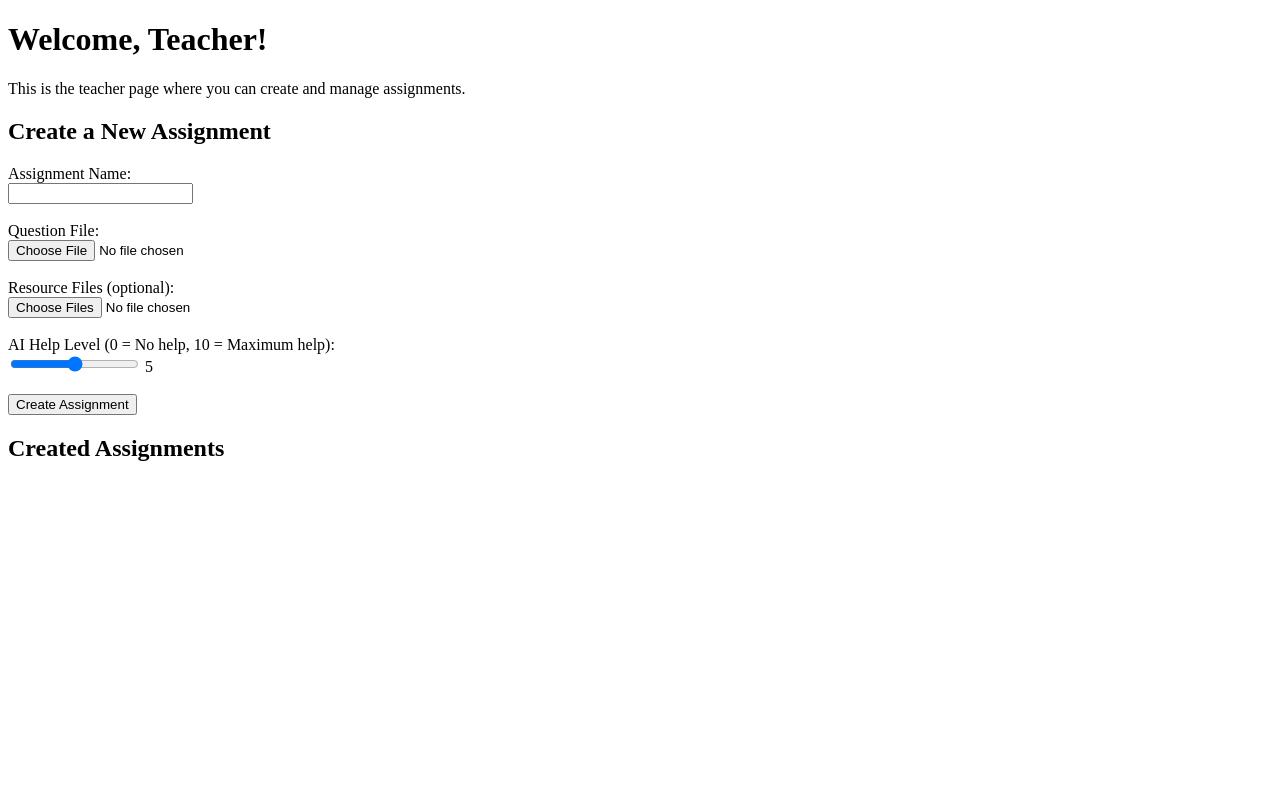
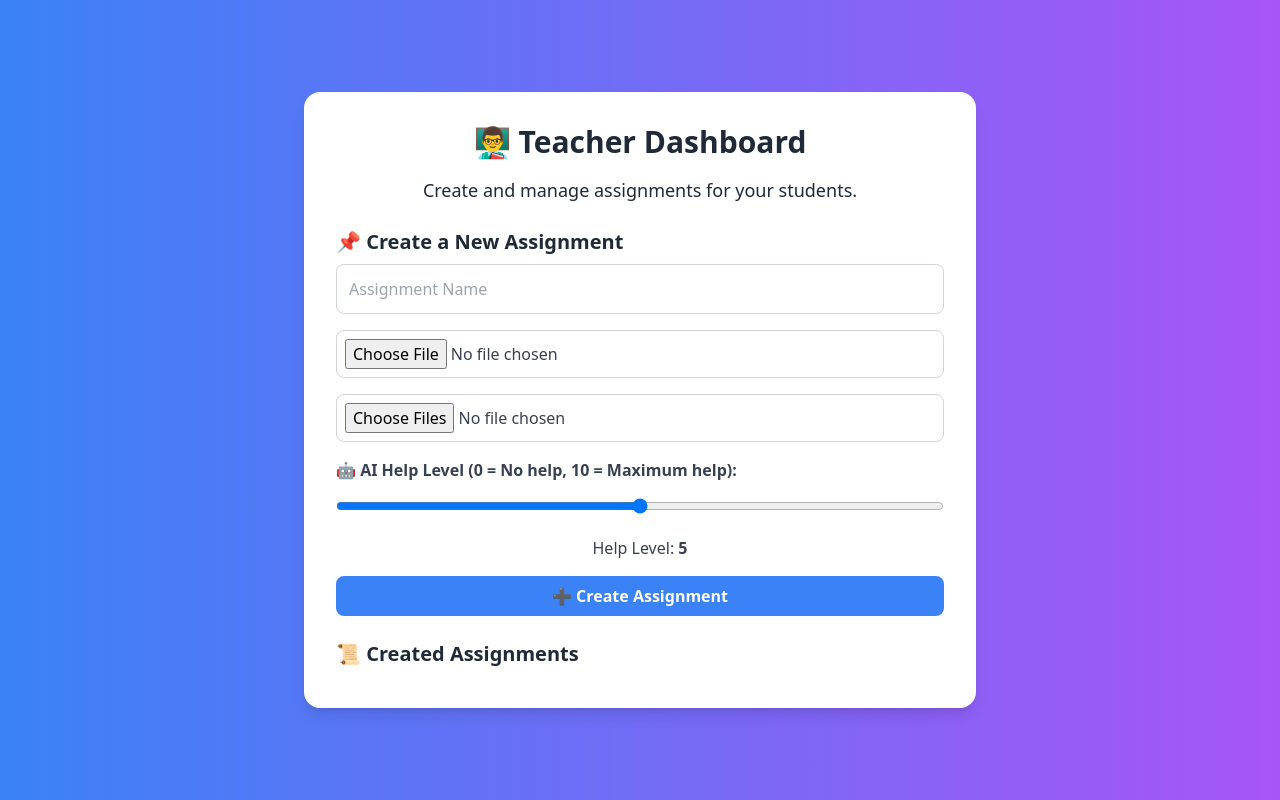
Before and after one commit to ArthurAllilaire/icnoslack, a Flask app: page /teacher in a window 1280 px wide. Run offline with Flask 3, Linux system fonts and the light colour scheme; some libraries are stand-ins or nearby versions.

Commit message:
[WB] refactor: add styling for webpages

```diff
--- a/templates/teacher.html
+++ b/templates/teacher.html
@@ -4,27 +4,23 @@
     <meta charset="UTF-8">
     <meta name="viewport" content="width=device-width, initial-scale=1.0">
     <title>Teacher Page</title>
+    <script src="https://cdn.tailwindcss.com"></script>
     <script>
-        // Array to store the assignments
         let assignments = [];
 
-        // Function to handle the assignment creation
         function createAssignment(event) {
-            event.preventDefault(); // Prevent form submission (page reload)
+            event.preventDefault();
 
-            // Get the values from the form
             const assignmentName = document.getElementById("assignmentName").value;
             const questionFile = document.getElementById("questionFile").files[0];
             const resourceFiles = document.getElementById("resourceFiles").files;
             const aiHelpLevel = document.getElementById("aiHelpLevel").value;
 
-            // Check if the assignment name and question file are provided
             if (!assignmentName || !questionFile) {
                 alert("Please provide an assignment name and a question file.");
                 return;
             }
 
-            // Create an object to store the assignment details
             const newAssignment = {
                 name: assignmentName,
                 questionFile: questionFile.name,
@@ -32,77 +28,77 @@
                 aiHelpLevel: aiHelpLevel
             };
 
-            // Add the new assignment to the assignments array
             assignments.push(newAssignment);
-
-            // Display the assignments on the page
             displayAssignments();
-
-            // Clear the form fields after submission
             document.getElementById("assignmentForm").reset();
+            updateHelpLevel(); // Reset displayed AI help level
         }
 
-        // Function to display the list of assignments
         function displayAssignments() {
             const assignmentsList = document.getElementById("assignmentsList");
-            assignmentsList.innerHTML = ""; // Clear current list
+            assignmentsList.innerHTML = "";
 
-            // Loop through the assignments array and display each assignment
             assignments.forEach((assignment, index) => {
                 const assignmentDiv = document.createElement("div");
-                assignmentDiv.classList.add("assignment");
+                assignmentDiv.classList.add("p-4", "bg-white", "rounded-lg", "shadow-md", "mb-4");
+
                 assignmentDiv.innerHTML = `
-                    <h3>Assignment ${index + 1}: ${assignment.name}</h3>
-                    <p>Question File: <a href="#" onclick="alert('Downloading: ${assignment.questionFile}')">${assignment.questionFile}</a></p>
-                    <p>Resource Files: ${assignment.resourceFiles.map(file =>
-                        `<a href="#" onclick="alert('Downloading: ${file}')">${file}</a>`).join(", ")}</p>
-                    <p>AI Help Level: ${assignment.aiHelpLevel}</p>
-                    <button onclick="deleteAssignment(${index})">Delete Assignment</button>
+                    <h3 class="text-lg font-bold text-gray-800">Assignment ${index + 1}: ${assignment.name}</h3>
+                    <p class="text-gray-600">📄 Question File: <a href="#" class="text-blue-500 underline" onclick="alert('Downloading: ${assignment.questionFile}')">${assignment.questionFile}</a></p>
+                    <p class="text-gray-600">📚 Resource Files: ${assignment.resourceFiles.length > 0 ? assignment.resourceFiles.map(file =>
+                        `<a href="#" class="text-blue-500 underline" onclick="alert('Downloading: ${file}')">${file}</a>`).join(", ") : "None"}</p>
+                    <p class="text-gray-600">🤖 AI Help Level: <span class="font-semibold">${assignment.aiHelpLevel}</span></p>
+                    <button onclick="deleteAssignment(${index})"
+                            class="mt-2 bg-red-500 hover:bg-red-600 text-white font-semibold py-2 px-4 rounded-lg transition duration-300">
+                        🗑️ Delete
+                    </button>
                 `;
                 assignmentsList.appendChild(assignmentDiv);
             });
         }
 
-        // Function to update the display of the help level as the slider is moved
         function updateHelpLevel() {
-            const helpLevel = document.getElementById("aiHelpLevel").value;
-            document.getElementById("helpLevelDisplay").innerText = helpLevel;
+            document.getElementById("helpLevelDisplay").innerText = document.getElementById("aiHelpLevel").value;
         }
 
-        // Function to delete an assignment by index
         function deleteAssignment(index) {
-            // Remove the assignment from the array
             assignments.splice(index, 1);
-
-            // Re-render the assignments list
             displayAssignments();
         }
     </script>
 </head>
-<body>
-    <h1>Welcome, Teacher!</h1>
-    <p>This is the teacher page where you can create and manage assignments.</p>
+<body class="flex items-center justify-center min-h-screen bg-gradient-to-r from-blue-500 to-purple-500 text-white p-4">
 
-    <h2>Create a New Assignment</h2>
-    <form id="assignmentForm" onsubmit="createAssignment(event)">
-        <label for="assignmentName">Assignment Name:</label><br>
-        <input type="text" id="assignmentName" name="assignmentName" required><br><br>
+    <div class="bg-white text-gray-800 p-8 rounded-2xl shadow-lg w-full max-w-2xl">
+        <h1 class="text-3xl font-bold mb-4 text-center">👨‍🏫 Teacher Dashboard</h1>
+        <p class="text-lg text-center mb-6">Create and manage assignments for your students.</p>
 
-        <label for="questionFile">Question File:</label><br>
-        <input type="file" id="questionFile" name="questionFile" required><br><br>
+        <!-- Create Assignment Form -->
+        <h2 class="text-xl font-semibold mb-2">📌 Create a New Assignment</h2>
+        <form id="assignmentForm" onsubmit="createAssignment(event)" class="space-y-4">
+            <input type="text" id="assignmentName" placeholder="Assignment Name" required
+                   class="w-full p-3 border border-gray-300 rounded-lg focus:ring-2 focus:ring-blue-500 focus:outline-none">
 
-        <label for="resourceFiles">Resource Files (optional):</label><br>
-        <input type="file" id="resourceFiles" name="resourceFiles" multiple><br><br>
+            <input type="file" id="questionFile" required
+                   class="w-full text-gray-700 border border-gray-300 rounded-lg cursor-pointer p-2">
 
-        <label for="aiHelpLevel">AI Help Level (0 = No help, 10 = Maximum help):</label><br>
-        <input type="range" id="aiHelpLevel" name="aiHelpLevel" min="0" max="10" step="1" value="5" oninput="updateHelpLevel()">
-        <span id="helpLevelDisplay">5</span><br><br>
+            <input type="file" id="resourceFiles" multiple
+                   class="w-full text-gray-700 border border-gray-300 rounded-lg cursor-pointer p-2">
 
-        <button type="submit">Create Assignment</button>
-    </form>
+            <label class="block text-gray-700 font-semibold">🤖 AI Help Level (0 = No help, 10 = Maximum help):</label>
+            <input type="range" id="aiHelpLevel" min="0" max="10" step="1" value="5" oninput="updateHelpLevel()" class="w-full">
+            <p class="text-center text-gray-700">Help Level: <span id="helpLevelDisplay" class="font-semibold">5</span></p>
 
-    <h2>Created Assignments</h2>
-    <div id="assignmentsList"></div>
+            <button type="submit"
+                    class="w-full bg-blue-500 hover:bg-blue-600 text-white font-semibold py-2 px-4 rounded-lg transition duration-300">
+                ➕ Create Assignment
+            </button>
+        </form>
+
+        <!-- Display Assignments -->
+        <h2 class="text-xl font-semibold mt-6 mb-2">📜 Created Assignments</h2>
+        <div id="assignmentsList" class="space-y-4"></div>
+    </div>
 
 </body>
 </html>
```
Also changed, not shown: templates/home.html (+20 -6 lines), templates/student.html (+33 -29 lines), templates/studentLogin.html (+19 -11 lines).
